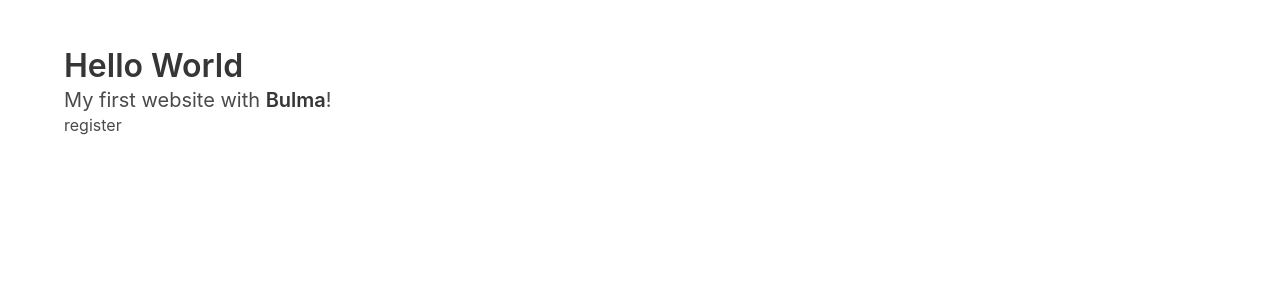
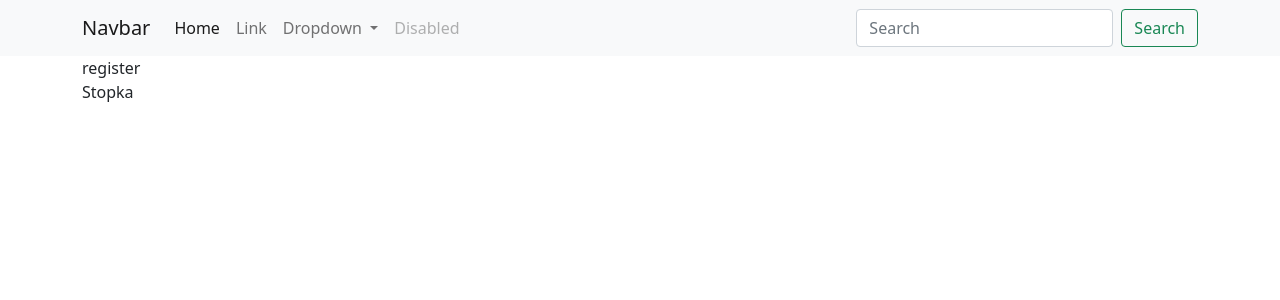
Before and after one commit to Kamil2287/.PhotoStudio, a Django app: page /auth/register in a window 1280 px wide. Shown: the top 300 px of the page. Run offline with Django 4.2, Linux system fonts and the light colour scheme; parts of the project's set-up code (start-up, migrations or seed data) failed here and were passed over.

Commit message:
add bootstrap

```diff
--- a/baseapp/templates/baseapp/.layout.html
+++ b/baseapp/templates/baseapp/.layout.html
@@ -1,24 +1,79 @@
-<!DOCTYPE html>
+<!doctype html>
 {% load static %}
-<html>
+
+<html lang="pl">
   <head>
+    <!-- Required meta tags -->
     <meta charset="utf-8">
     <meta name="viewport" content="width=device-width, initial-scale=1">
-    <title>Hello Bulma!</title>
-    <link rel="stylesheet" href="https://cdn.jsdelivr.net/npm/bulma@0.9.4/css/bulma.min.css">
+
+    <!-- Bootstrap CSS -->
+    <link href="https://cdn.jsdelivr.net/npm/bootstrap@5.0.2/dist/css/bootstrap.min.css" rel="stylesheet" integrity="sha384-EVSTQN3/azprG1Anm3QDgpJLIm9Nao0Yz1ztcQTwFspd3yD65VohhpuuCOmLASjC" crossorigin="anonymous">
+    <link rel="stylesheet" href="{% static 'css/style.css' %}">
+    <title>Hello, world!</title>
   </head>
   <body>
-  <section class="section">
+    <header>
+      <nav class="navbar navbar-expand-lg navbar-light bg-light">
+        <div class="container-md">
+          <a class="navbar-brand" href="#">Navbar</a>
+          <button class="navbar-toggler" type="button" data-bs-toggle="collapse" data-bs-target="#navbarSupportedContent" aria-controls="navbarSupportedContent" aria-expanded="false" aria-label="Toggle navigation">
+            <span class="navbar-toggler-icon"></span>
+          </button>
+          <div class="collapse navbar-collapse" id="navbarSupportedContent">
+            <ul class="navbar-nav me-auto mb-2 mb-lg-0">
+              <li class="nav-item">
+                <a class="nav-link active" aria-current="page" href="#">Home</a>
+              </li>
+              <li class="nav-item">
+                <a class="nav-link" href="#">Link</a>
+              </li>
+              <li class="nav-item dropdown">
+                <a class="nav-link dropdown-toggle" href="#" id="navbarDropdown" role="button" data-bs-toggle="dropdown" aria-expanded="false">
+                  Dropdown
+                </a>
+                <ul class="dropdown-menu" aria-labelledby="navbarDropdown">
+                  <li><a class="dropdown-item" href="#">Action</a></li>
+                  <li><a class="dropdown-item" href="#">Another action</a></li>
+                  <li><hr class="dropdown-divider"></li>
+                  <li><a class="dropdown-item" href="#">Something else here</a></li>
+                </ul>
+              </li>
+              <li class="nav-item">
+                <a class="nav-link disabled" href="#" tabindex="-1" aria-disabled="true">Disabled</a>
+              </li>
+            </ul>
+            <form class="d-flex">
+              <input class="form-control me-2" type="search" placeholder="Search" aria-label="Search">
+              <button class="btn btn-outline-success" type="submit">Search</button>
+            </form>
+          </div>
+        </div>
+      </nav>
+    </header>
     <div class="container">
-      <h1 class="title">
-        Hello World
-      </h1>
-      <p class="subtitle">
-        My first website with <strong>Bulma</strong>!
-      </p>
+      <!-- Content here -->
       {% block content %}
       {% endblock %}
     </div>
-  </section>
+
+
+    <footer>
+      <div class="container">
+        <!-- Content here -->
+        Stopka
+
+      </div>
+    </footer>
+    <!-- Optional JavaScript; choose one of the two! -->
+
+    <!-- Option 1: Bootstrap Bundle with Popper -->
+    <script src="https://cdn.jsdelivr.net/npm/bootstrap@5.0.2/dist/js/bootstrap.bundle.min.js" integrity="sha384-MrcW6ZMFYlzcLA8Nl+NtUVF0sA7MsXsP1UyJoMp4YLEuNSfAP+JcXn/tWtIaxVXM" crossorigin="anonymous"></script>
+
+    <!-- Option 2: Separate Popper and Bootstrap JS -->
+    <!--
+    <script src="https://cdn.jsdelivr.net/npm/@popperjs/core@2.9.2/dist/umd/popper.min.js" integrity="sha384-IQsoLXl5PILFhosVNubq5LC7Qb9DXgDA9i+tQ8Zj3iwWAwPtgFTxbJ8NT4GN1R8p" crossorigin="anonymous"></script>
+    <script src="https://cdn.jsdelivr.net/npm/bootstrap@5.0.2/dist/js/bootstrap.min.js" integrity="sha384-cVKIPhGWiC2Al4u+LWgxfKTRIcfu0JTxR+EQDz/bgldoEyl4H0zUF0QKbrJ0EcQF" crossorigin="anonymous"></script>
+    -->
   </body>
 </html>
```
Also changed, not shown: baseapp/static/css/style.css (added).
